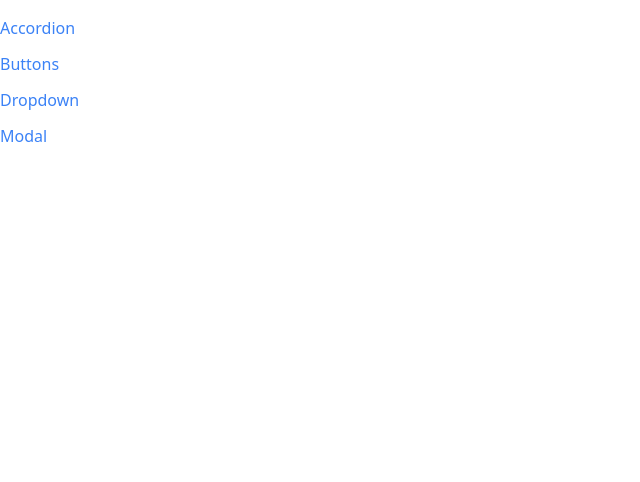
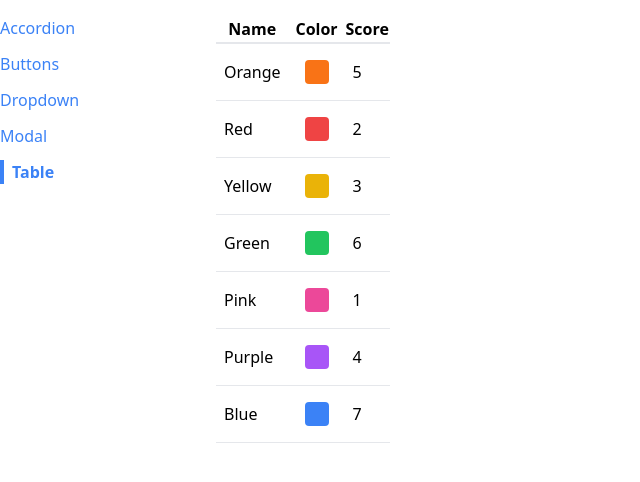
Before and after one commit to tahelena/portfolio, a React (Create React App) app: page /table in a window 1280 px wide. Shown: the top 482 px of the page, without its empty margins (0-640 px from the left). Built offline with nearby package versions, Linux system fonts and the light colour scheme.

Commit message:
end of section 15 reusable table

```diff
--- a/src/App.js
+++ b/src/App.js
@@ -4,6 +4,7 @@ import AccordionPage from "./pages/AccordionPage";
 import ButtonPage from "./pages/ButtonPage";
 import DropdownPage from "./pages/DropdownPage";
 import ModalPage from "./pages/ModalPage";
+import TablePage from "./pages/TablePage";
 
 const App = () => {
   return (
@@ -22,6 +23,9 @@ const App = () => {
         <Route path="/modal">
           <ModalPage />
         </Route>
+        <Route path="/table">
+          <TablePage />
+        </Route>
       </div>
     </div>
   );
--- a/src/components/SideBar.js
+++ b/src/components/SideBar.js
@@ -6,6 +6,7 @@ const SideBar = () => {
     { name: "Buttons", path: "/buttons" },
     { name: "Dropdown", path: "/dropdown" },
     { name: "Modal", path: "/modal" },
+    { name: "Table", path: "/table" },
   ];
   return (
     <div className="sticky top-0 overflow-y-scroll flex flex-col items-start">
--- /dev/null
+++ b/src/components/Table.js
@@ -0,0 +1,28 @@
+const Table = ({ data, tableConfig, keyFn }) => {
+  const columns = tableConfig.map((column) => (
+    <th key={column.label}>{column.label}</th>
+  ));
+  const rows = data.map((row) => {
+    const cells = tableConfig.map((column) => (
+      <td className="p-2" key={column.label}>
+        {column.render(row)}
+      </td>
+    ));
+    return (
+      <tr className="border-b" key={keyFn(row)}>
+        {cells}
+      </tr>
+    );
+  });
+
+  return (
+    <table className="table-auto border-spacing-2">
+      <thead>
+        <tr className="border-b-2">{columns}</tr>
+      </thead>
+      <tbody>{rows}</tbody>
+    </table>
+  );
+};
+
+export default Table;
--- /dev/null
+++ b/src/pages/TablePage.js
@@ -0,0 +1,31 @@
+import Table from "../components/Table";
+
+const TablePage = () => {
+  const data = [
+    { name: "Orange", color: "bg-orange-500", score: 5 },
+    { name: "Red", color: "bg-red-500", score: 2 },
+    { name: "Yellow", color: "bg-yellow-500", score: 3 },
+    { name: "Green", color: "bg-green-500", score: 6 },
+    { name: "Pink", color: "bg-pink-500", score: 1 },
+    { name: "Purple", color: "bg-purple-500", score: 4 },
+    { name: "Blue", color: "bg-blue-500", score: 7 },
+  ];
+
+  const tableConfig = [
+    { label: "Name", render: (item) => item.name },
+    {
+      label: "Color",
+      render: (item) => <div className={`p-3 m-2 rounded ${item.color}`}></div>,
+    },
+    { label: "Score", render: (item) => item.score },
+  ];
+
+  const keyFn = (item) => item.name;
+  return (
+    <div>
+      <Table data={data} tableConfig={tableConfig} keyFn={keyFn} />
+    </div>
+  );
+};
+
+export default TablePage;
```
